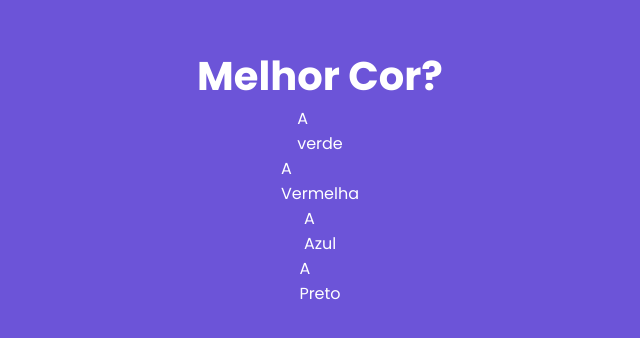
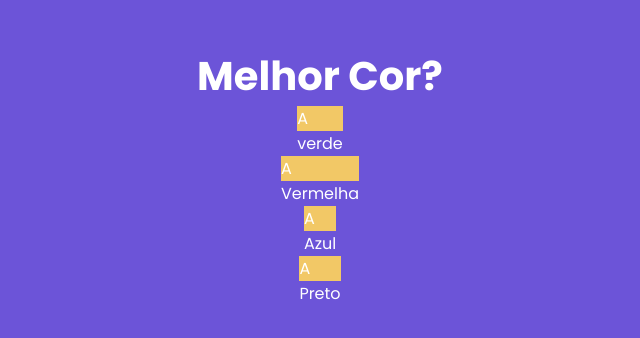
Before and after one commit to pabloaraujo22/quiz, a Next.js app: page / in a window 1280 px wide. Shown: the part 224-562 px from the top of the page, without its empty margins (320-960 px from the left). Built offline with nearby package versions, Linux system fonts and the light colour scheme.

Commit message:
Componente Resposta 02

```diff
--- a/components/Questao.tsx
+++ b/components/Questao.tsx
@@ -16,7 +16,7 @@ export default function Questao(props: QuestaoProps) {
                 valor={resposta}
                 indice={i}
                 letra="A"
-                corLetra="#F2C866"
+                corFundoLetra="#F2C866"
                 key={i}
             />
         ));
--- a/components/Resposta.tsx
+++ b/components/Resposta.tsx
@@ -4,7 +4,7 @@ interface RespostaProps {
     valor: RespostaModel;
     indice: number;
     letra: string;
-    corLetra: string;
+    corFundoLetra: string;
 }
 export default function Resposta(props: RespostaProps) {
     const resposta = props.valor;
@@ -13,7 +13,12 @@ export default function Resposta(props: RespostaProps) {
         <div className={styles.resposta}>
             <div className={styles.conteudoResposta}>
                 <div className={styles.frente}>
-                    <div className={styles.letra}>{props.letra}</div>
+                    <div
+                        className={styles.letra}
+                        style={{ backgroundColor: props.corFundoLetra }}
+                    >
+                        {props.letra}
+                    </div>
                     <div className={styles.valor}>{resposta.valor}</div>
                 </div>
                 <div className={styles.verso}></div>
```
